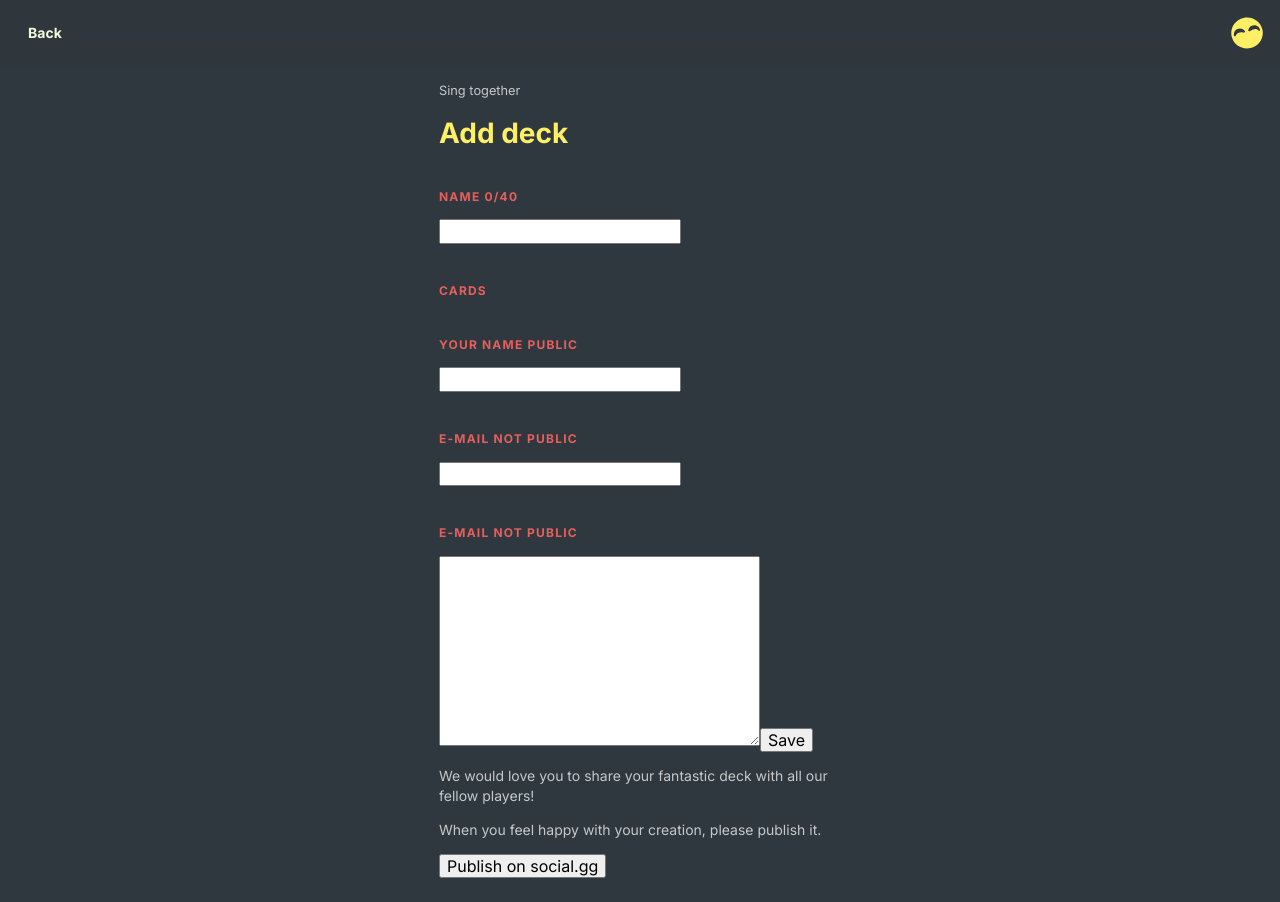
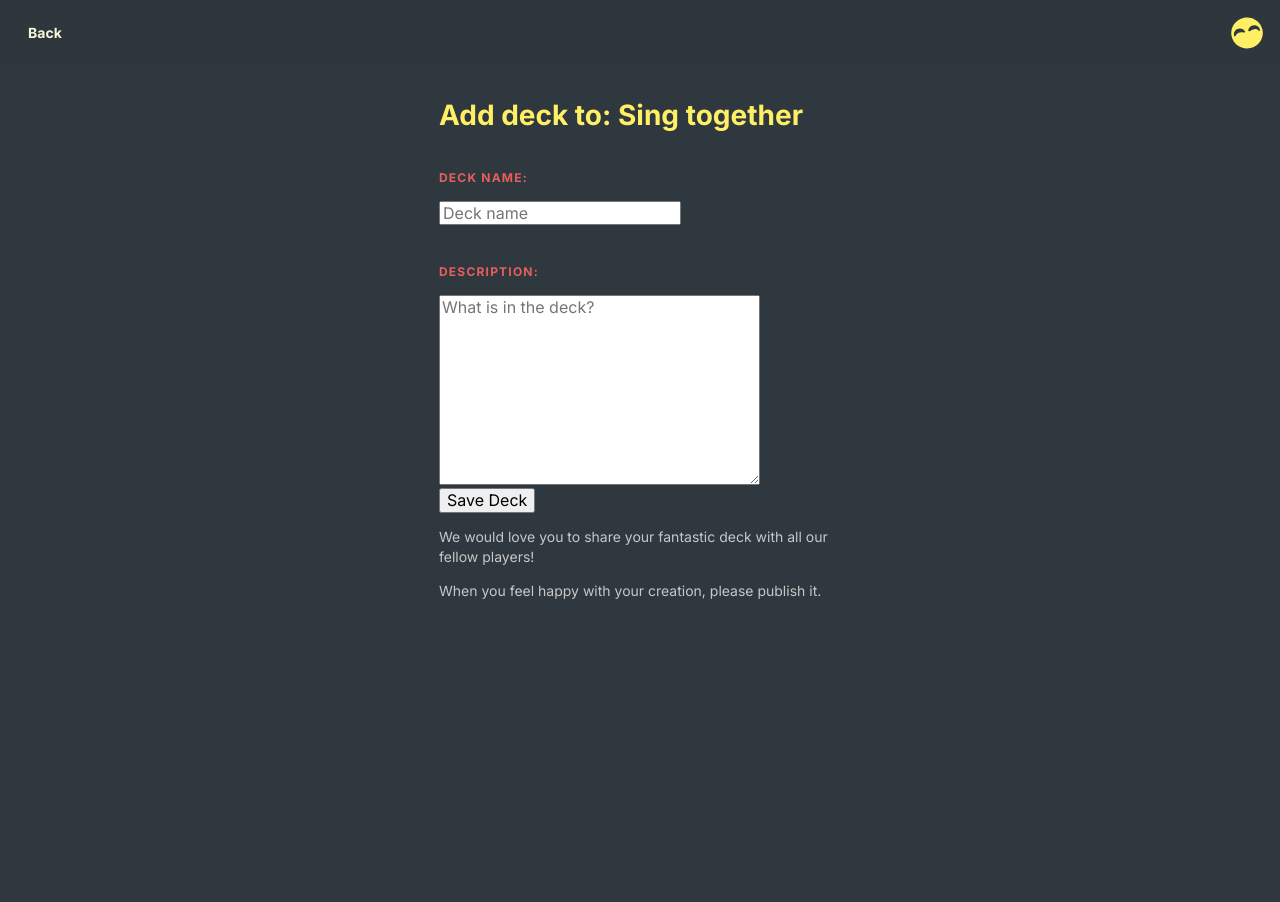
Before and after one commit to daankuhlmann25/social-project, a Vue app: page /add-deck in a window 1280 px wide. After the commit the page ends 800 px from the top, so only its background shows below. Built offline with nearby package versions, Linux system fonts and the light colour scheme.

Commit message:
Added basic Add cards functionality and AddDeck to DB

```diff
--- a/src/router/index.js
+++ b/src/router/index.js
@@ -37,9 +37,9 @@ const routes = [
     path: "/party-games",
     name: "Games",
     component: Games,
-    children: [
+  },
   {
-        path: "sing-together",
+    path: "/party-games/sing-together",
     name: "Sing together",
     component: SingTogether,
   },
@@ -47,6 +47,11 @@ const routes = [
     path: "sing-together/:id",
     name: "Sing together deck",
     component: Deck,
+  },
+  {
+    path: "/party-games/:gameId/add-deck",
+    name: "Add deck",
+    component: EditDeck,
   },
   {
     path: "trivia",
@@ -57,8 +62,6 @@ const routes = [
     path: "trivia/:id",
     name: "Trivia deck",
     component: Deck,
-      },
-    ]
   },
   {
     path: "/about",
--- a/src/views/EditDeck.vue
+++ b/src/views/EditDeck.vue
@@ -2,35 +2,103 @@
     <main class="edit-deck">
         <header>
             <a @click="$router.go(-1)">Back</a>
-            <router-link to="/" class="logo"><img class="logo" alt="Social.gg logo" width="34" height="34" src="../assets/logo.svg" /></router-link>
+            <router-link to="/" class="logo"><img class="logo" alt="Social.gg logo" width="34" height="34"
+                                                  src="../assets/logo.svg"/></router-link>
         </header>
-        <small>Sing together</small>
-        <h1>{{$route.name}}</h1>
-        <h2>Name <span>0/40</span></h2>
-        <input type="text" name="deck-name" id="deck-name" maxlength="40">
-        <h2>Cards</h2>
-        <h2>Your name <span>Public</span></h2>
-        <input type="text" name="name" id="name">
-        <h2>E-mail <span>Not public</span></h2>
-        <input type="email" name="email" id="email">
-        <h2>E-mail <span>Not public</span></h2>
-        <textarea name="message" id="message" cols="30" rows="10"></textarea>
-        <input type="submit" value="Save">
+        <h1>{{$route.name}} to: Sing together</h1>
+
+        <form @submit.prevent="AddDeck">
+            <div class="field title">
+                <label for="name"><h2>Deck name:</h2></label>
+                <input type="text" name="deck_name" placeholder="Deck name" v-model="deck_name">
+            </div>
+            <div class="description">
+                <label for="description"><h2>Description:</h2></label>
+                <textarea name="description" id="description" cols="30" rows="10" placeholder="What is in the deck?" v-model="description"></textarea>
+            </div>
+<!--            <div v-for="(ing, index) in cards" :key="index">-->
+<!--                <label for="card"><h2>Card:</h2></label>-->
+<!--                <input type="text" name="card" v-model="cards[index]">-->
+<!--            </div>-->
+<!--            <div class="add-card">-->
+<!--                <label for="add-card"><h2>Add a card:</h2></label>-->
+<!--                <input type="text" name="add-card" @keydown.tab.prevent="addCard" v-model="cards[index]">-->
+<!--            </div>-->
+            <button type="submit">Save Deck</button>
+            <p v-if="feedback" class="errors">{{ feedback }}</p>
+
             <p>We would love you to share your fantastic deck with all our fellow players!</p>
             <p>When you feel happy with your creation, please publish it.</p>
-        <button type="submit">Publish on social.gg</button>
-        <router-view />
+        </form>
+
+
+        <!--        <h2>Name <span>0/40</span></h2>-->
+        <!--        <input type="text" name="deck-name" id="deck-name" maxlength="40">-->
+        <!--        <h2>Cards</h2>-->
+        <!--        <h2>Your name <span>Public</span></h2>-->
+        <!--        <input type="text" name="name" id="name">-->
+        <!--        <h2>E-mail <span>Not public</span></h2>-->
+        <!--        <input type="email" name="email" id="email">-->
+        <!--        <h2>E-mail <span>Not public</span></h2>-->
+        <!--        <textarea name="message" id="message" cols="30" rows="10"></textarea>-->
+        <!--        <input type="submit" value="Save">-->
+        <!--        <p>We would love you to share your fantastic deck with all our fellow players!</p>-->
+        <!--        <p>When you feel happy with your creation, please publish it.</p>-->
+        <!--        <button type="submit">Publish on social.gg</button>-->
     </main>
 </template>
 
 <script>
+  import db from '@/firebase/config';
+
   export default {
     data() {
       return {
         gameId: Number,
         deckId: Number,
+        another: null,
+        id: null,
+        deck_name: null,
+        name: null,
+        description: null,
+        cards: [],
+        feedback: null,
       }
     },
+    methods: {
+      AddDeck() {
+        console.log('Deck name = '+this.deck_name)
+        console.log('Description = '+this.description)
+
+        if (this.deck_name) {
+          this.feedback = null
+
+          // Add to database
+          db.collection("games").doc("kLPcReHvy654lK68qYYE").collection("decks").add({
+            id: this.id,
+            name: this.deck_name,
+            description: this.description,
+          }).then(() => {
+            this.$router.push({name: ''})
+          }).catch(err => {
+            console.log(err)
+          })
+
+        } else {
+          this.feedback = 'You must enter a deck name!'
+        }
+      },
+      AddCard() {
+        console.log('AddCard runned')
+        if (this.another) {
+          this.cards.push(this.another)
+          this.another = null
+          this.feedback = null
+        } else {
+          this.feedback = 'You must enter a value to add a card!'
+        }
+      }
+    }
   }
 </script>
 
--- a/src/views/games/SingTogether.vue
+++ b/src/views/games/SingTogether.vue
@@ -20,10 +20,10 @@
                     <router-link :to="{ name: 'Edit deck', params: {gameId: 1, deckId: 1} }" class="deck-edit">Edit</router-link>
                 </li>
                 <li>
-                    <router-link :to="{ name: 'Add deck', params: { gameId: 1 } }">
+                    <router-link :to="{ path: 'add-deck'}" append>
                         <div class="add-deck"><img width="14" height="14" alt="" src="@/assets/icons/plus.svg" /></div>
                         <div class="game-info">
-                            <span class="title">Add deck</span>
+                            <span class="title">Add deck (test)</span>
                             <span class="subtitle">Missing a deck? Create one here.</span>
                         </div>
                     </router-link>
```
Lines whose indentation alone changed are shown as unchanged.
